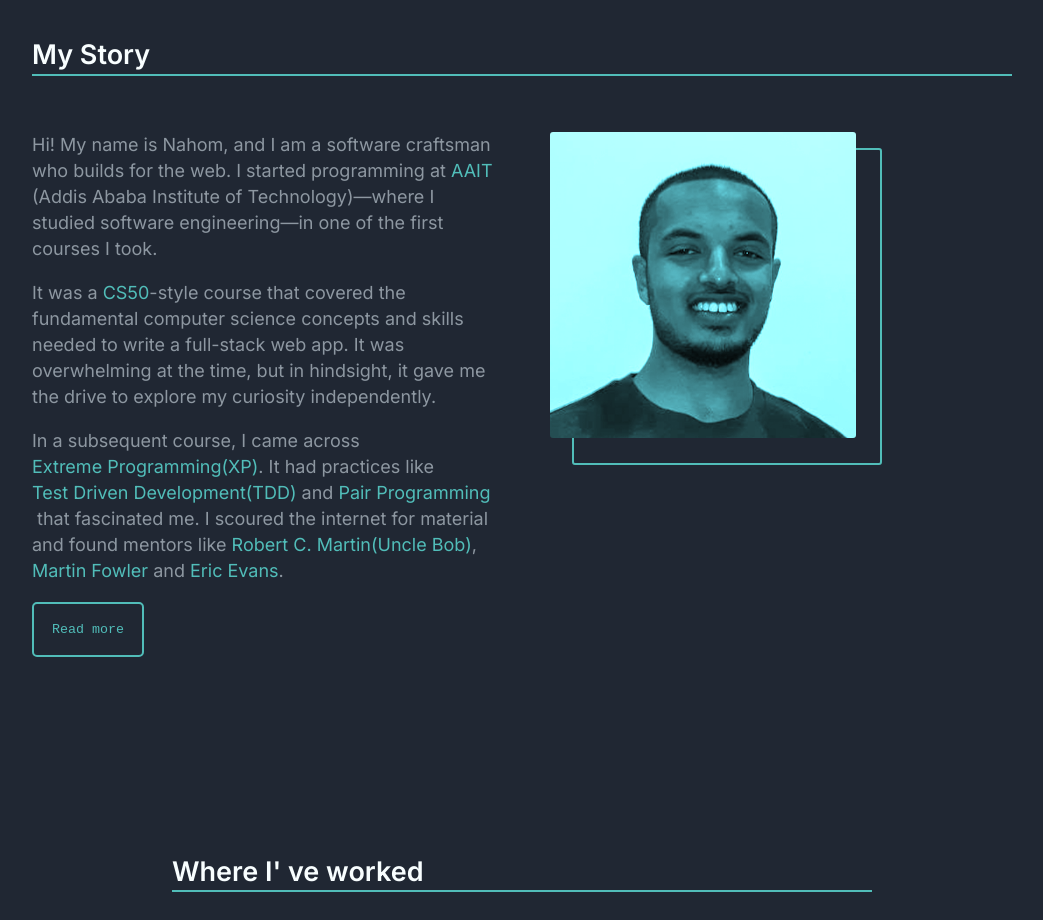
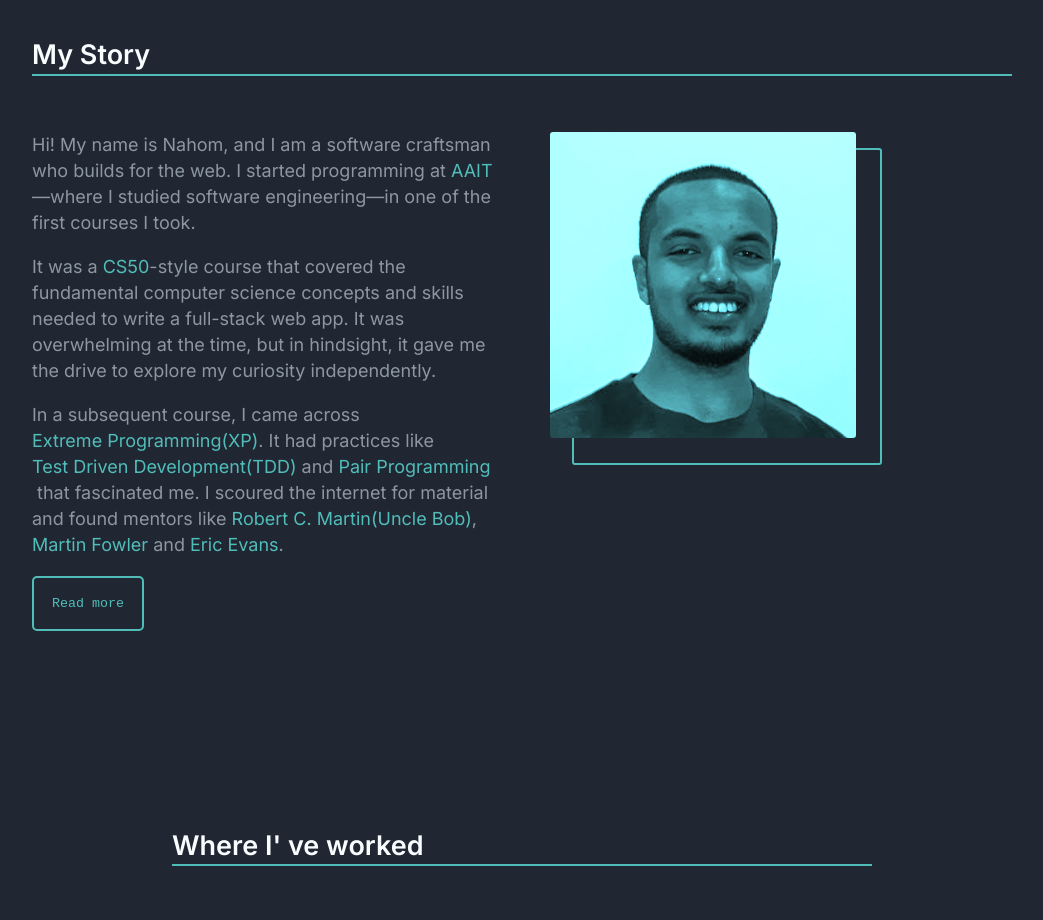
Before and after one commit to gizawNahom/one-page-resume, a Next.js app: page / in a window 1280 px wide. Shown: the part 860-1780 px from the top of the page, without its empty margins (118-1161 px from the left). Built offline with nearby package versions, Linux system fonts and the light colour scheme.

Commit message:
fix: remove unnecessary phrase

```diff
--- a/app/page.tsx
+++ b/app/page.tsx
@@ -147,8 +147,8 @@ export default async function Home() {
               <a href="https://www.aait.edu.et/" className="content-link">
                 AAIT
               </a>
-              (Addis Ababa Institute of Technology)—where I studied software
-              engineering—in one of the first courses I took.
+              —where I studied software engineering—in one of the first courses
+              I took.
             </p>
             <p>
               It was a&nbsp;
```
